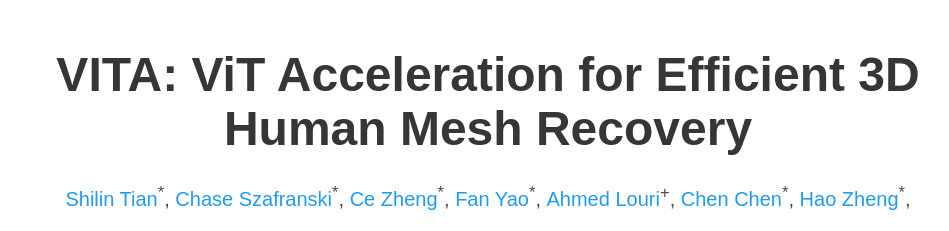
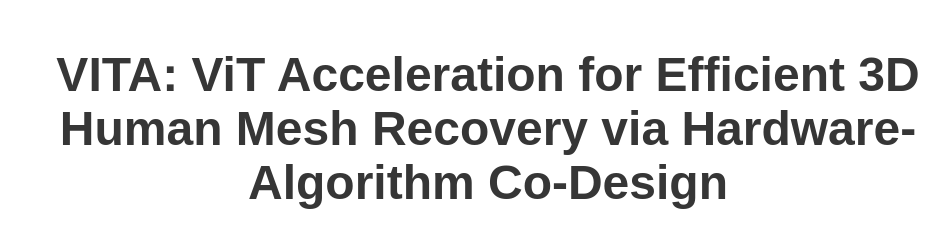
Before and after one commit to shilinti/vita-demo, a plain HTML site: page index.html in a window 1280 px wide. Shown: the top 231 px of the page, without its empty margins (152-1101 px from the left). Drawn offline with nearby package versions, Linux system fonts and the light colour scheme; some icons are missing; a web font is replaced by a local one.

Commit message:
index.html updated

```diff
--- a/index.html
+++ b/index.html
@@ -52,7 +52,7 @@
       <div class="container is-max-desktop">
         <div class="columns is-centered">
           <div class="column has-text-centered">
-            <h1 class="title is-1 publication-title">VITA: ViT Acceleration for Efficient 3D Human Mesh Recovery</h1>
+            <h1 class="title is-1 publication-title">VITA: ViT Acceleration for Efficient 3D Human Mesh Recovery via Hardware-Algorithm Co-Design</h1>
             <div class="is-size-5 publication-authors">
               <!-- Paper authors -->
               <span class="author-block">
```
